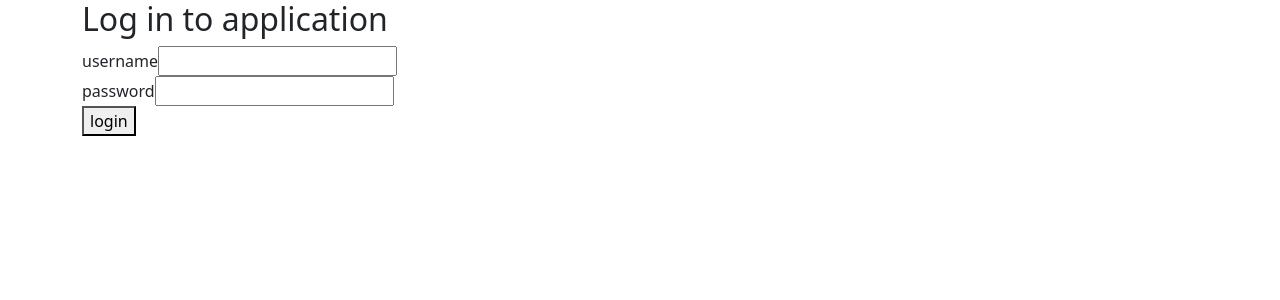
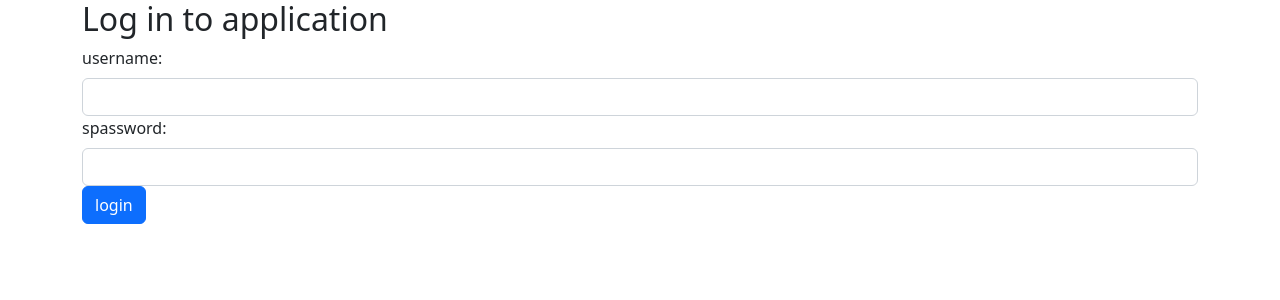
Before and after one commit to yumeangelica/fullstackopen, a React (Create React App) app in the folder osa7/bloglist-frontend/: page / in a window 1280 px wide. Shown: the top 300 px of the page. Built offline with nearby package versions, Linux system fonts and the light colour scheme; no server answers.

Commit message:
style LoginForm component with bootstrap

```diff
--- a/osa7/bloglist-frontend/src/components/LoginForm.js
+++ b/osa7/bloglist-frontend/src/components/LoginForm.js
@@ -1,23 +1,40 @@
+import Button from 'react-bootstrap/Button';
+import Form from 'react-bootstrap/Form';
+
 import PropTypes from 'prop-types'
 
 const LoginForm = ({ handleLogin, username, password, setUsername, setPassword }) => {
     return (
+        <>
+            <h2>Log in to application</h2>
+            <Form onSubmit={handleLogin}>
+                <Form.Group>
 
-        <form onSubmit={handleLogin}>
 
-            <h2>Log in to application</h2>
-            <div>
-                username
-                <input id="username" type="text" value={username} name="Username" onChange={({ target }) => setUsername(target.value)} />
-            </div>
+                    <Form.Label>username:</Form.Label>
 
-            <div>
-                password
-                <input id="password" type="password" value={password} name="Password" onChange={({ target }) => setPassword(target.value)} />
-            </div>
+                    <Form.Control
+                        type="text"
+                        name="username"
+                        value={username}
+                        onChange={({ target }) => setUsername(target.value)}
+                    />s
 
-            <button id="loginsubmit" type="submit">login</button>
-        </form>
+
+                    <Form.Label>password:</Form.Label>
+
+                    <Form.Control
+                        type="password"
+                        name="password"
+                        value={password}
+                        onChange={({ target }) => setPassword(target.value)}
+                    />
+
+
+                    <Button variant="primary" id="loginsubmit" type="submit">login</Button>
+                </Form.Group>
+            </Form>
+        </>
     )
 
 }
```
